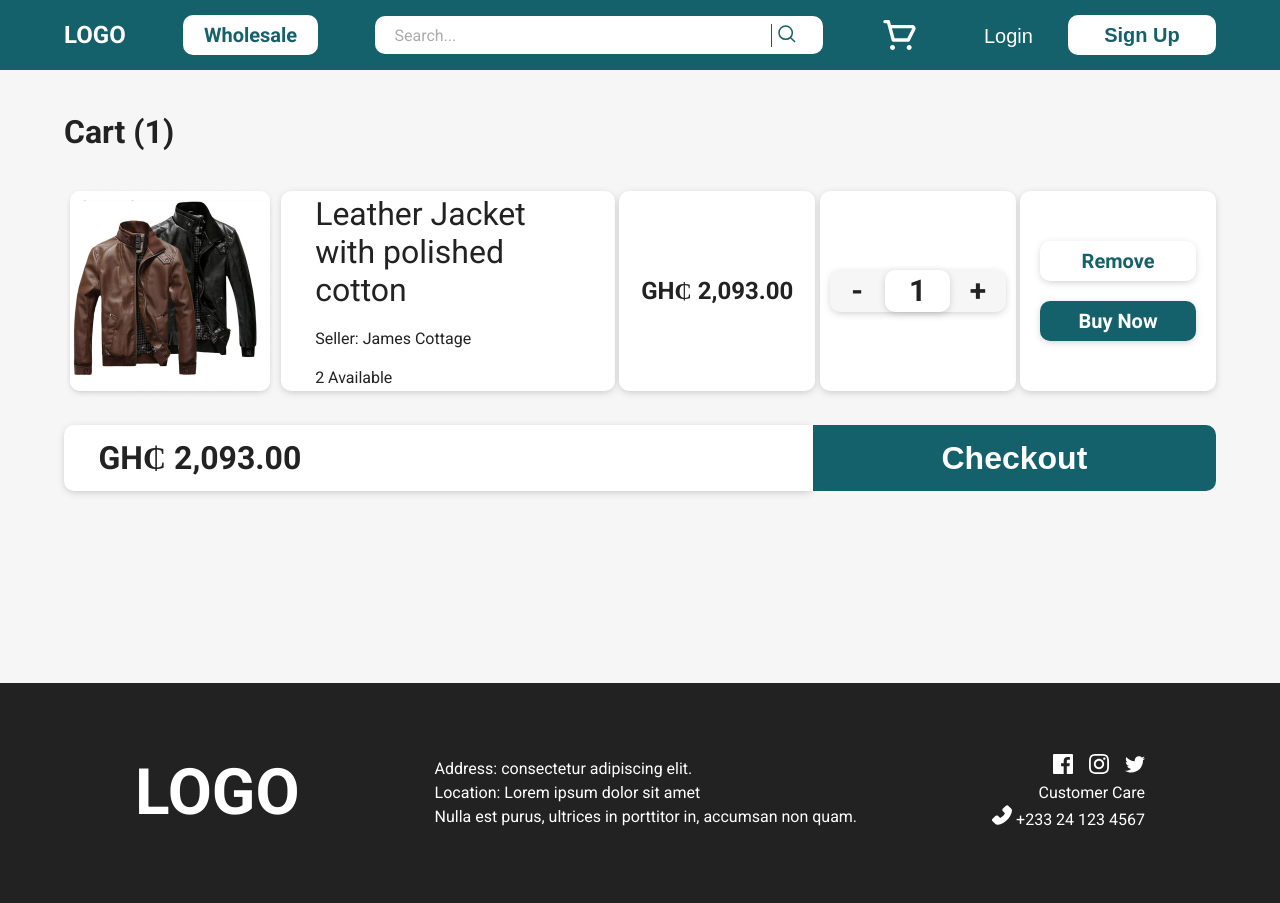
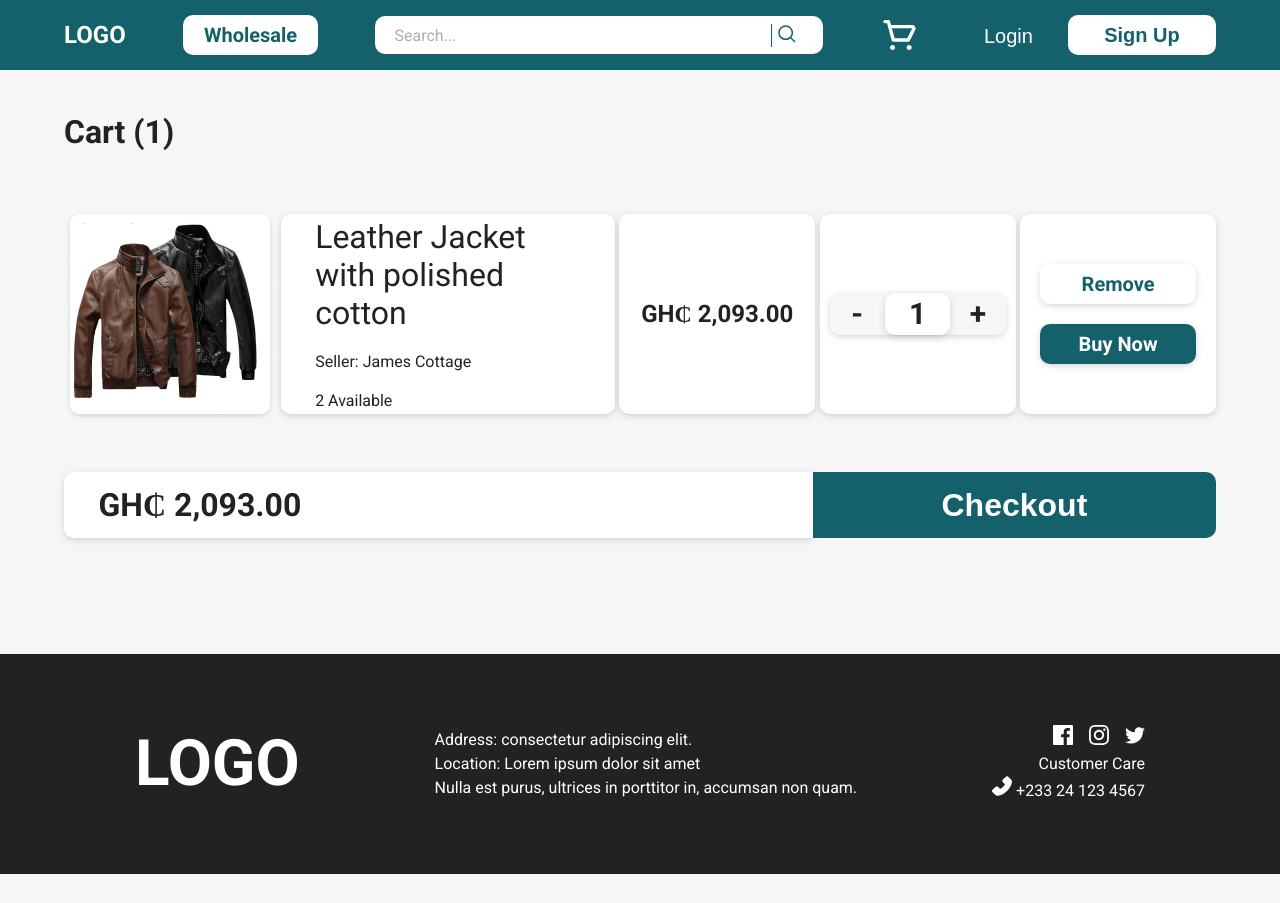
Before and after one commit to amt-augustineopokukesse/my-storefront-frontend, a React (Vite) app: page /cart in a window 1280 px wide. After the commit the page ends 874 px from the top, so only its background shows below. Built offline with nearby package versions, Linux system fonts and the light colour scheme; no server answers.

Commit message:
style: fixed the ecommerce cart footer margin issue

```diff
--- a/src/assets/styles/templatesStyles/Ecommerce/Cart.scss
+++ b/src/assets/styles/templatesStyles/Ecommerce/Cart.scss
@@ -17,7 +17,7 @@ h2, p {
     }
     .cart-info {
         box-sizing: border-box;
-        margin: 3% 0;
+        margin: 5% 0;
         display: flex;
         justify-content: space-between;
         align-items: center;
--- a/src/assets/styles/templatesStyles/Ecommerce/Footer.scss
+++ b/src/assets/styles/templatesStyles/Ecommerce/Footer.scss
@@ -6,7 +6,7 @@
     bottom: 0%;
     background: #222222;
     color: #FFFFFF;
-    margin-top: calc(100% - 85%);
+    margin-top: calc(0.11 * (100% - 220px));
     font-family: 'Roboto';
     display: flex;
     justify-content: center;
```
